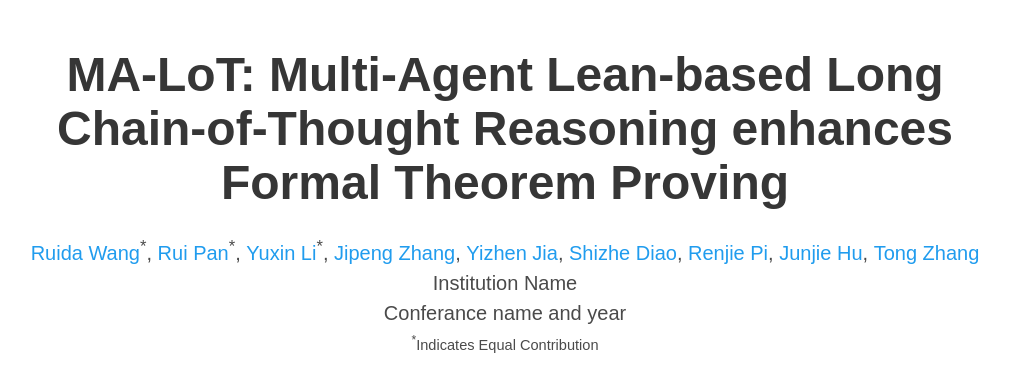
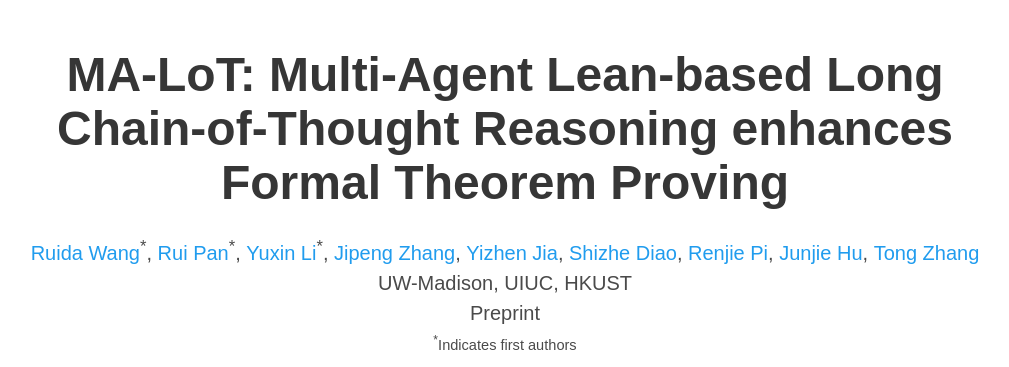
Before and after one commit to MA-LoT/MA-LoT.github.io, a plain HTML site: page index.html in a window 1280 px wide. Shown: the top 367 px of the page, without its empty margins (135-1144 px from the left). Drawn offline with nearby package versions, Linux system fonts and the light colour scheme; some icons are missing; a web font is replaced by a local one.

Commit message:
Update index.html

```diff
--- a/index.html
+++ b/index.html
@@ -56,30 +56,36 @@
             <div class="is-size-5 publication-authors">
               <!-- Paper authors -->
               <span class="author-block">
-                <a href="http://rickyskywalker.com/" target="_blank">Ruida Wang</a><sup>*</sup>,</span>
+                <a href="http://rickyskywalker.com/" target="_blank">Ruida Wang</a><sup>*</sup>,
+              </span>
               <span class="author-block">
-                  <a href="https://research4pan.github.io/" target="_blank">Rui Pan</a><sup>*</sup>,</span>
+                <a href="https://research4pan.github.io/" target="_blank">Rui Pan</a><sup>*</sup>,
+              </span>
               <span class="author-block">
-                    <a href="https://yuxin.li/" target="_blank">Yuxin Li</a><sup>*</sup>,</span>
+                <a href="https://yuxin.li/" target="_blank">Yuxin Li</a><sup>*</sup>,
+              </span>
               <span class="author-block">
                 <a href="https://2003pro.github.io/" target="_blank">Jipeng Zhang</a>,
+              </span>
               <span class="author-block">
                 <a href="https://github.com/wheresmyhair" target="_blank">Yizhen Jia</a>,
+              </span>
               <span class="author-block">
                 <a href="https://shizhediao.github.io/" target="_blank">Shizhe Diao</a>,
+              </span>
               <span class="author-block">
                 <a href="https://pipilurj.github.io/" target="_blank">Renjie Pi</a>,
+              </span>
               <span class="author-block">
                 <a href="https://junjiehu.github.io/" target="_blank">Junjie Hu</a>,
+              </span>
               <span class="author-block">
                 <a href="https://tongzhang-ml.org/" target="_blank">Tong Zhang</a>
-
               </span>
             </div>
-
             <div class="is-size-5 publication-authors">
-                    <span class="author-block">Institution Name<br>Conferance name and year</span>
-                    <span class="eql-cntrb"><small><br><sup>*</sup>Indicates Equal Contribution</small></span>
+              <span class="author-block">UW-Madison, UIUC, HKUST<br>Preprint</span>
+              <span class="eql-cntrb"><small><br><sup>*</sup>Indicates first authors</small></span>
             </div>
 
                   <div class="column has-text-centered">
```
Lines whose indentation alone changed are shown as unchanged.
